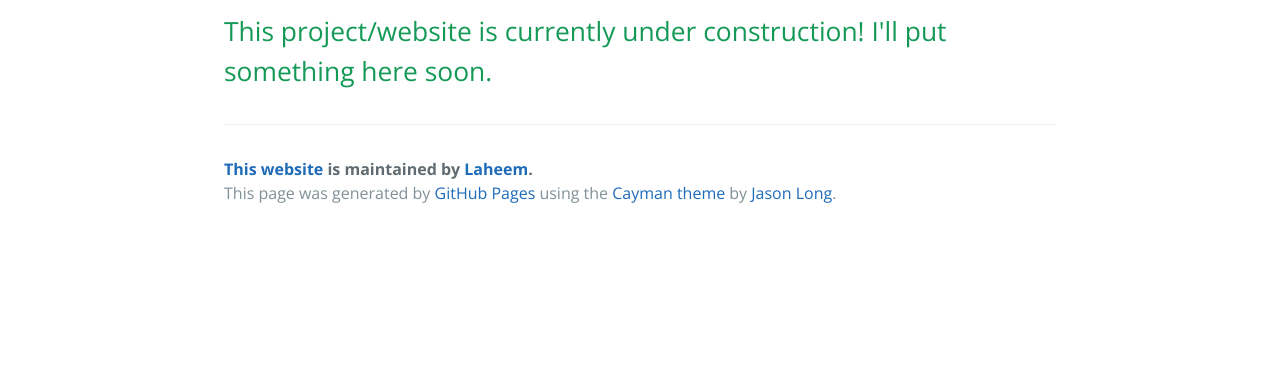
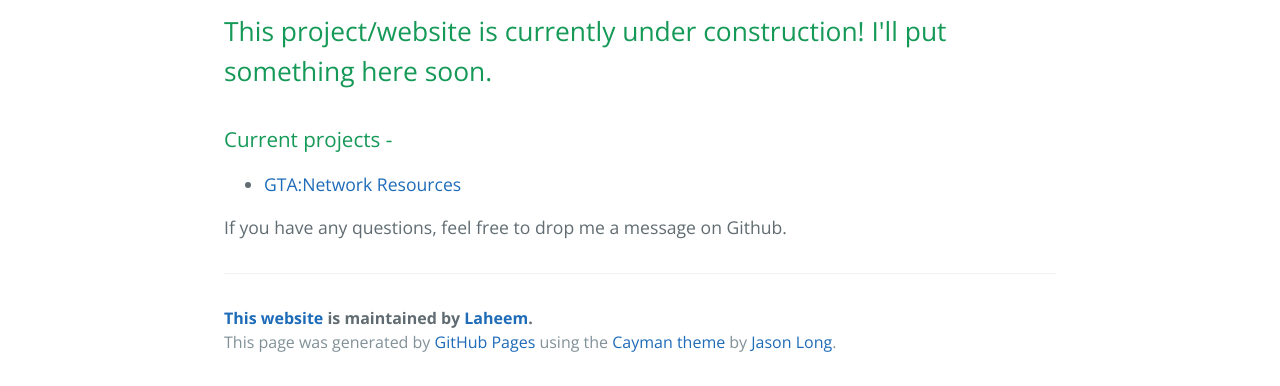
Before and after one commit to Laheem/GitHubWebsite, a plain HTML site: page index.html in a window 1280 px wide. Shown: the part 421-807 px from the top of the page. Drawn offline with nearby package versions, Linux system fonts and the light colour scheme.

Commit message:
Quick updates, once again.

```diff
--- a/index.html
+++ b/index.html
@@ -2,7 +2,7 @@
 <html lang="en-us">
   <head>
     <meta charset="UTF-8">
-    <title>Coming Soon... by Laheem</title>
+    <title>Laheem - Hello!</title>
     <meta name="viewport" content="width=device-width, initial-scale=1">
     <link rel="stylesheet" type="text/css" href="stylesheets/normalize.css" media="screen">
     <link href='https://fonts.googleapis.com/css?family=Open+Sans:400,700' rel='stylesheet' type='text/css'>
@@ -22,6 +22,16 @@
 <h2>
 <a id="this-projectwebsite-is-currently-under-construction-ill-put-something-here-soon" class="anchor" href="#this-projectwebsite-is-currently-under-construction-ill-put-something-here-soon" aria-hidden="true"><span aria-hidden="true" class="octicon octicon-link"></span></a>This project/website is currently under construction! I'll put something here soon.</h2>
 
+      <h3> Current projects - </h3>
+
+      <ul>
+        <li> <a href="https://github.com/Laheem/resources_GTAN"> GTA:Network Resources </a> </li>
+
+      </ul>
+
+      <p> If you have any questions, feel free to drop me a message on Github. </p>
+
+
       <footer class="site-footer">
         <span class="site-footer-owner"><a href="https://github.com/Laheem/GitHubWebsite">This website</a> is maintained by <a href="https://github.com/Laheem">Laheem</a>.</span>
 
```
